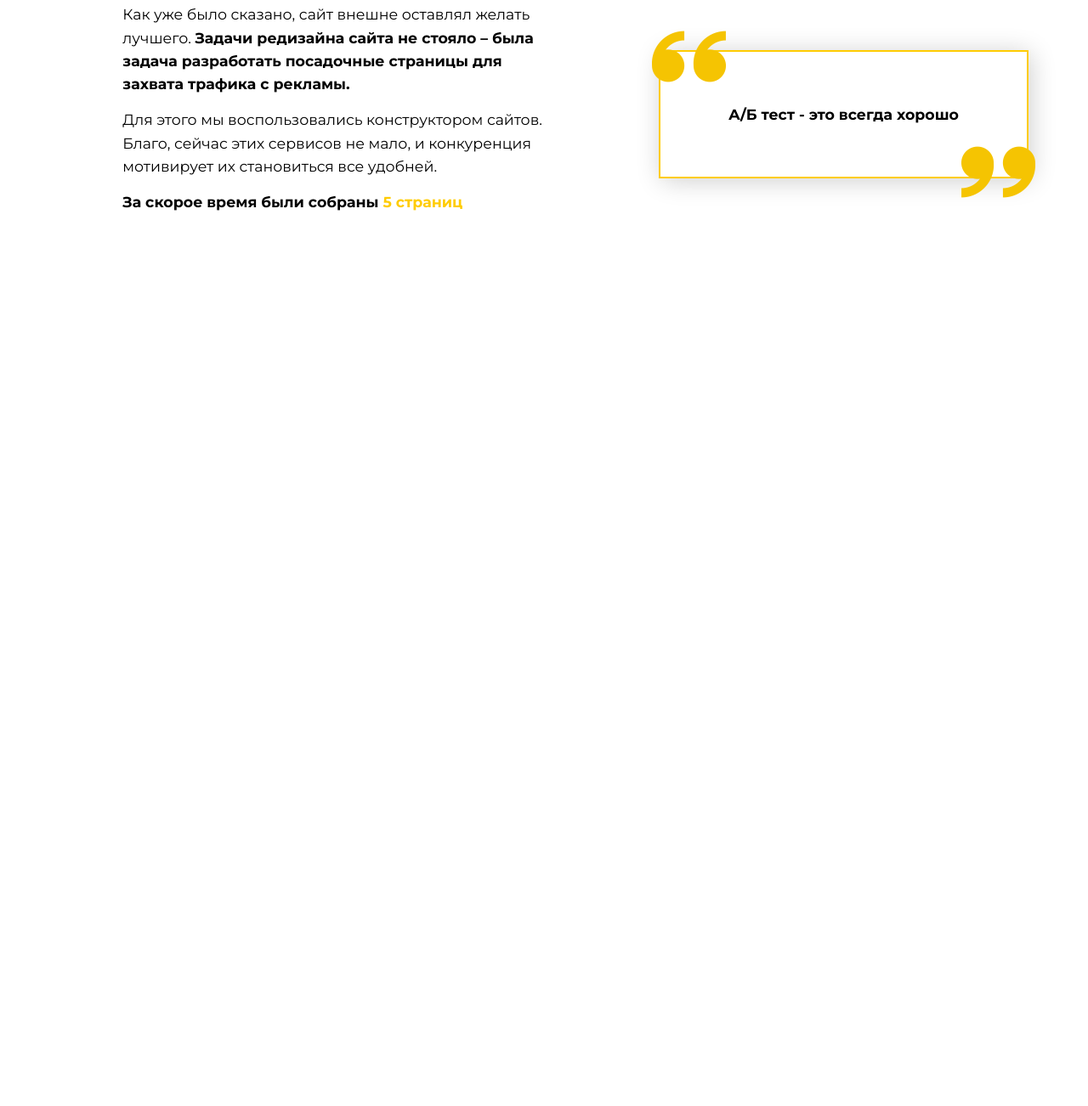
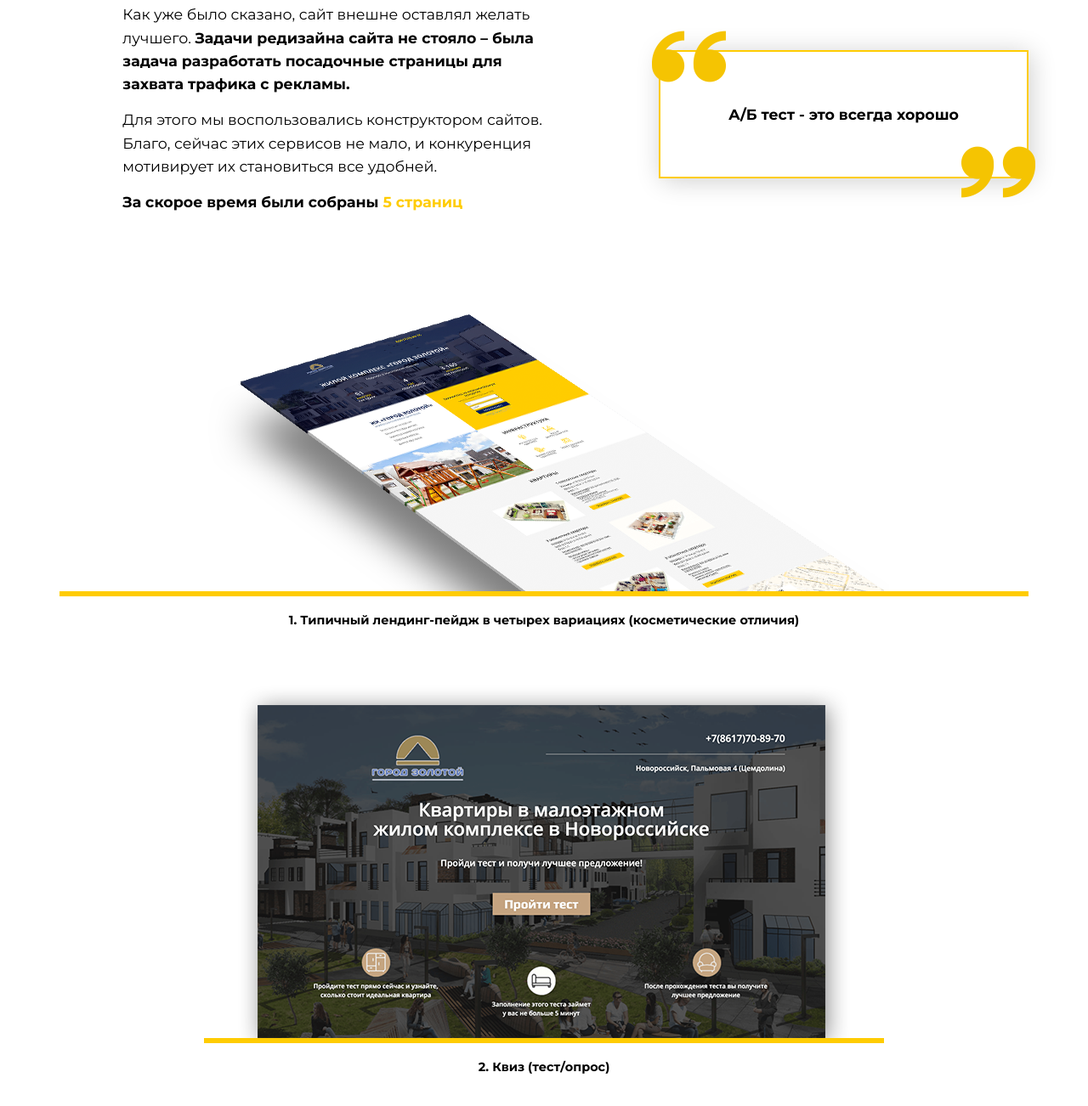
Before and after one commit to newstreetpunk/goldsity, a plain HTML site: page index.html in a window 1280 px wide. Shown: the part 4771-6073 px from the top of the page at 85% size. Before the commit the page ends 5114 px from the top, so only its background shows below. Drawn offline with Linux system fonts and the light colour scheme.

Commit message:
Секция Посадочные страницы - продолжение

```diff
--- a/css/style.css
+++ b/css/style.css
@@ -380,6 +380,24 @@ section h2:after{
 	right: -10px;
 	bottom: -25px;
 }
+.img-block{
+	text-align: center;
+	border-bottom: 6px solid #ffcc02;
+	margin-top: 100px;
+}
+.img-block--small{
+	max-width: 800px;
+	margin: 0 auto;
+	margin-top: 60px;
+}
+.img-block img{
+	display: block;
+	margin: 0 auto;
+}
+.img-title{
+	text-align: center;
+	margin-top: 15px;
+}
 
 
 
--- a/index.html
+++ b/index.html
@@ -147,6 +147,14 @@
 					</div>
 					<div class="pages-test"><b>А/Б тест - это всегда хорошо</b></div>
 				</div>
+				<div class="img-block">
+					<img src="img/sections/pages/img-1.png" alt="ALT">
+				</div>
+				<h5 class="img-title">1. Типичный лендинг-пейдж в четырех вариациях (косметические отличия)</h5>
+				<div class="img-block img-block--small">
+					<img src="img/sections/pages/img-2.png" alt="ALT">
+				</div>
+				<h5 class="img-title">2. Квиз (тест/опрос)</h5>
 			</div>
 		</section>
 	</main>
```
Also changed, not shown: img/sections/pages/img-1.png (added), img/sections/pages/img-2.png (added).
